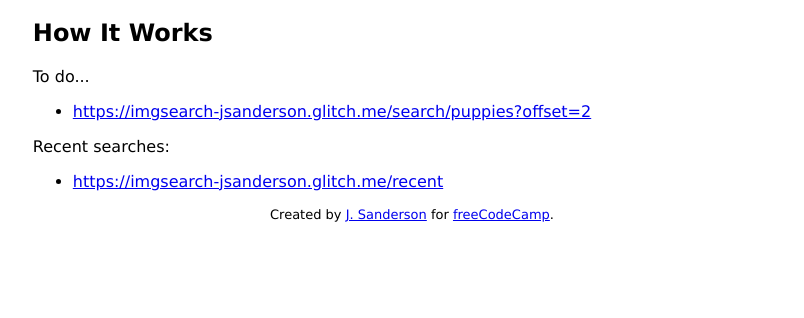
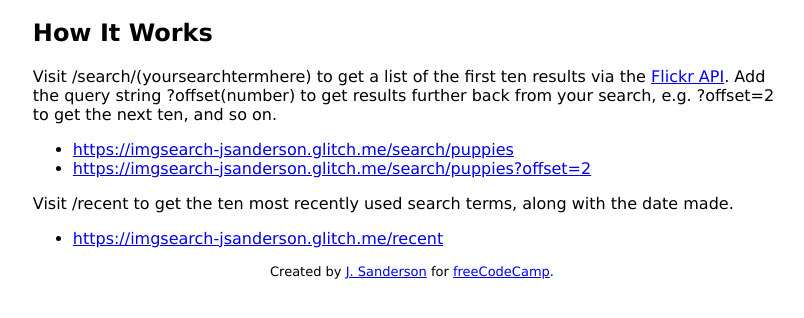
Before and after one commit to J-Sanderson/FCC-Image-Search, a website: page views/index.html in a window 1280 px wide. Shown: the part 62-380 px from the top of the page, without its empty margins (228-1032 px from the left). Drawn offline with Linux system fonts and the light colour scheme.

Commit message:
add front page description

```diff
--- a/views/index.html
+++ b/views/index.html
@@ -20,16 +20,20 @@
     </h2>
 
     <p>
-      To do...
+      Visit /search/(yoursearchtermhere) to get a list of the first ten results via the <a href="https://www.flickr.com/services/api/">
+      Flickr API</a>. Add the query string ?offset(number) to get results further back from your search, e.g. ?offset=2 to get the next
+      ten, and so on.
     </p>
 
       <ul>
+        <li><a href="https://imgsearch-jsanderson.glitch.me/search/puppies">
+          https://imgsearch-jsanderson.glitch.me/search/puppies</a></li>
         <li><a href="https://imgsearch-jsanderson.glitch.me/search/puppies?offset=2">
           https://imgsearch-jsanderson.glitch.me/search/puppies?offset=2</a></li>
       </ul>
 
       <p>
-        Recent searches:
+        Visit /recent to get the ten most recently used search terms, along with the date made.
       </p>
       <ul>
         <li><a href="https://imgsearch-jsanderson.glitch.me/recent">
```
Also changed, not shown: README.md.
